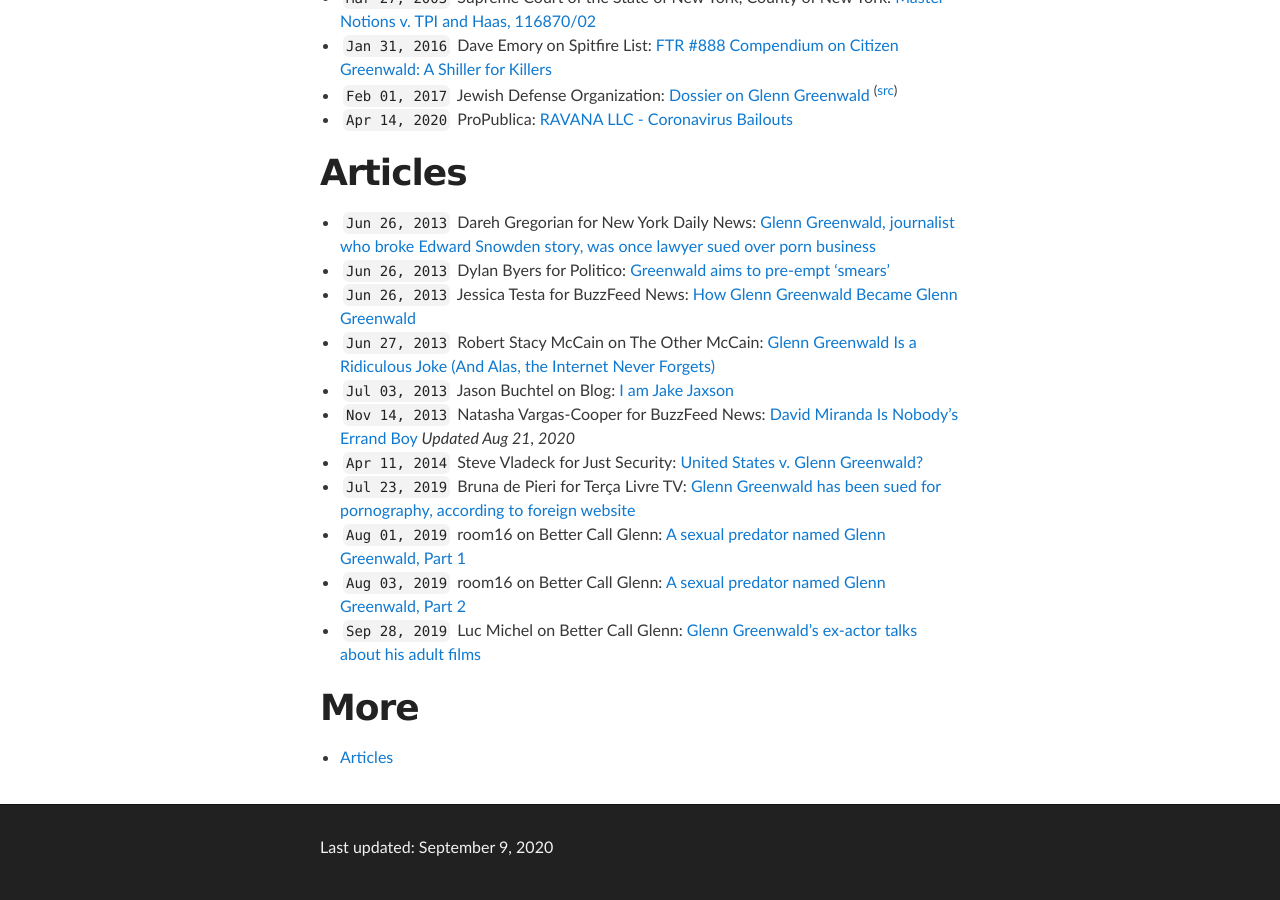
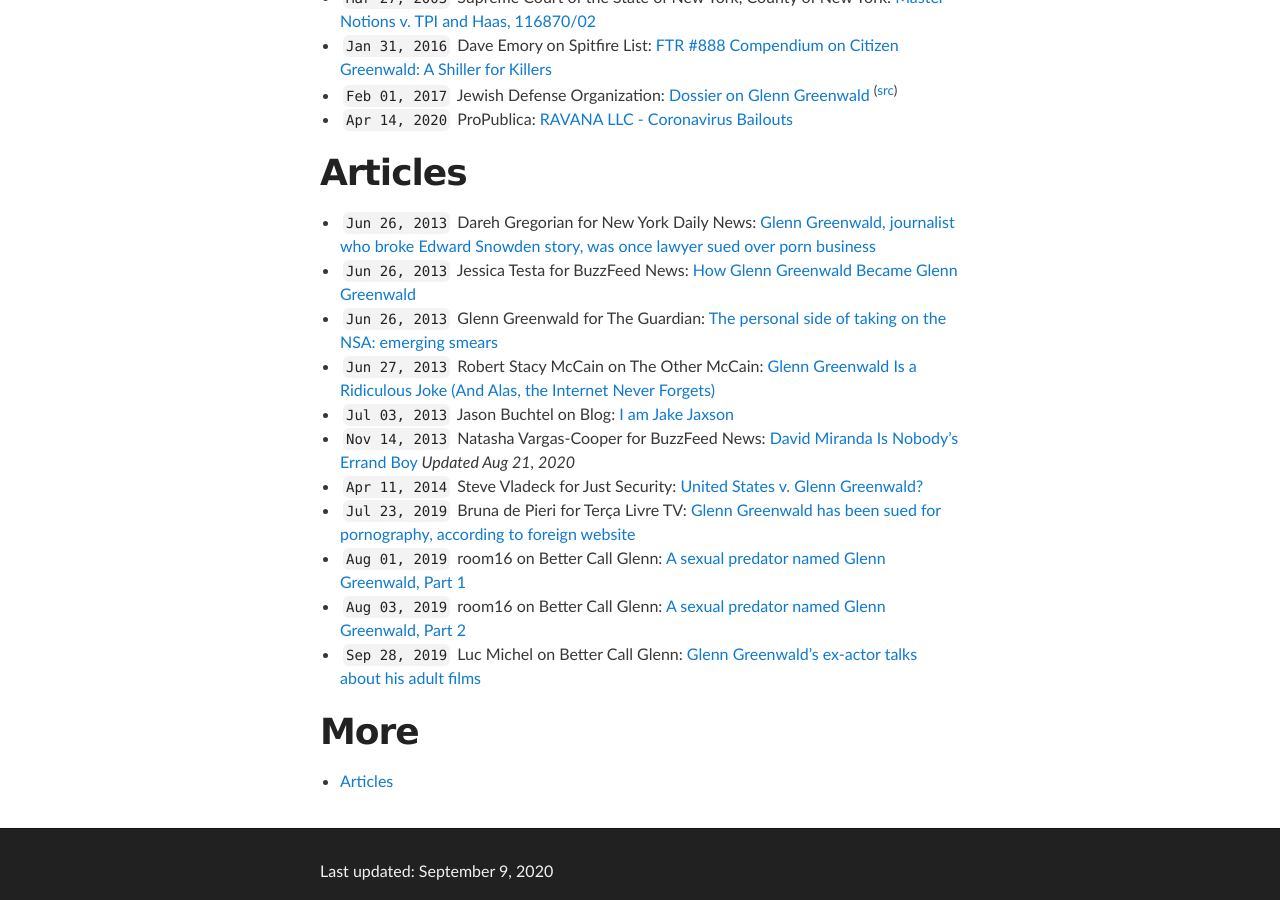
Before and after one commit to masternotions/masternotions.github.io, a Jekyll site: the page built from index.md, in a window 1280 px wide and 900 px high, scrolled down 2037 px. Built offline with Jekyll 4.4.1, drawn with Linux system fonts in a browser that asks for light colours; comment, search, counter and statistics services are not loaded.

Commit message:
Update index.md

```diff
--- a/index.md
+++ b/index.md
@@ -97,8 +97,8 @@ Here's an audio clip of GG talking in Hot.Hairy.Real. 4: **[Is your dick hard?](
 # Articles
 
 - ``Jun 26, 2013`` Dareh Gregorian for New York Daily News: [Glenn Greenwald, journalist who broke Edward Snowden story, was once lawyer sued over porn business](https://www.nydailynews.com/news/national/greenwald-reporter-broke-nsa-story-lawyer-sued-porn-biz-article-1.1383448)
-- ``Jun 26, 2013`` Dylan Byers for Politico: [Greenwald aims to pre-empt 'smears'](https://www.politico.com/blogs/media/2013/06/greenwald-aims-to-pre-empt-smears-167191)
 - ``Jun 26, 2013`` Jessica Testa for BuzzFeed News: [How Glenn Greenwald Became Glenn Greenwald](https://www.buzzfeednews.com/article/jtes/how-glenn-greenwald-became-glenn-greenwald)
+- ``Jun 26, 2013`` Glenn Greenwald for The Guardian: [The personal side of taking on the NSA: emerging smears](https://www.theguardian.com/commentisfree/2013/jun/26/nsa-revelations-response-to-smears)
 - ``Jun 27, 2013`` Robert Stacy McCain on The Other McCain: [Glenn Greenwald Is a Ridiculous Joke (And Alas, the Internet Never Forgets)](https://theothermccain.com/2013/06/27/glenn-greenwald-is-a-ridiculous-joke-and-alas-the-internet-never-forgets/)
 - ``Jul 03, 2013`` Jason Buchtel on Blog: [I am Jake Jaxson](https://jakejaxson.com/post/54490441032/i-am-jake-jaxson)
 - ``Nov 14, 2013`` Natasha Vargas-Cooper for BuzzFeed News: [David Miranda Is Nobody's Errand Boy](https://www.buzzfeed.com/natashavc/david-miranda-is-nobodys-errand-boy) _Updated Aug 21, 2020_
```
